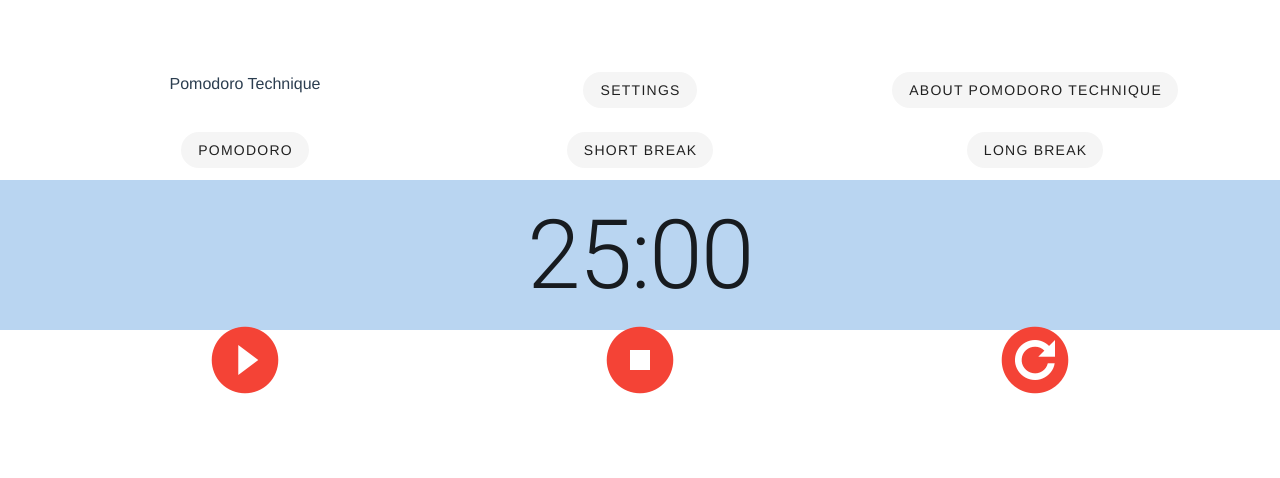
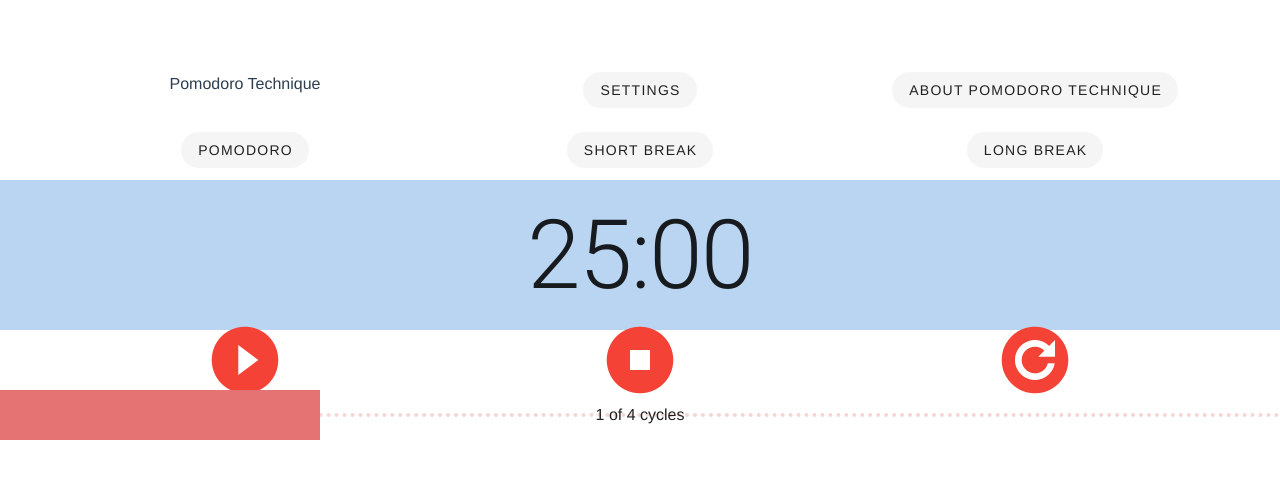
Before and after one commit to ale8jandro/pomodoro-technique, a Vue app: page / in a window 1280 px wide. Shown: the top 478 px of the page. Built offline with nearby package versions, Linux system fonts and the light colour scheme.

Commit message:
Added Breaks Component

```diff
--- a/src/App.vue
+++ b/src/App.vue
@@ -4,6 +4,7 @@
     <PomodoroButtons />
     <Timer />
     <TimerButtons />
+    <Breaks />
     <Shortcuts />
     <TodoList />
   </v-app>
@@ -14,6 +15,7 @@ import Header from '@/components/Header';
 import PomodoroButtons from '@/components/PomodoroButtons';
 import Timer from '@/components/Timer';
 import TimerButtons from '@/components/TimerButtons';
+import Breaks from '@/components/Breaks';
 import Shortcuts from '@/components/Shortcuts';
 import TodoList from '@/components/TodoList';
 
@@ -24,6 +26,7 @@ export default {
     PomodoroButtons,
     Timer,
     TimerButtons,
+    Breaks,
     Shortcuts,
     TodoList,
   },
--- /dev/null
+++ b/src/components/Breaks.vue
@@ -0,0 +1,23 @@
+<template>
+    <v-progress-linear
+      :value="percentage"
+      color="red lighten-2"
+      buffer-value="0"
+      stream
+      height="50"
+    >{{ breaksNumber }} of {{ cycles }} cycles</v-progress-linear>
+</template>
+
+<script>
+import { mapState } from 'vuex';
+
+export default {
+    name: 'Breaks',
+    computed: {
+        ...mapState(['breaksNumber', 'cycles']),
+        percentage() {
+            return (this.breaksNumber/this.cycles) * 100;
+        },
+    },
+}
+</script>
--- a/src/components/Timer.vue
+++ b/src/components/Timer.vue
@@ -1,12 +1,10 @@
 <template>
-    <div>
     <v-progress-linear
         :value="percentage"
         height="150"
         reactive>
         <strong class="display-4">{{ `${minutesFormatted}:${secondsFormatted}` }}</strong>
     </v-progress-linear>
-    </div>
 </template>
 
 <script>
--- a/src/components/TimerButtons.vue
+++ b/src/components/TimerButtons.vue
@@ -80,6 +80,8 @@ export default {
                 this.resetTimer(this.getActualTime());
                 if (this.autoStartPomodoro) {
                     intervalFunction = setInterval(this.decrementSecond, 1000, this.getActualTime());
+                } else {
+                    this.iconPlay = icons.play;
                 }
             }
         },
@@ -91,6 +93,8 @@ export default {
         checkAutoStartBreak() {
             if (this.autoStartBreak) {
                 intervalFunction = setInterval(this.decrementSecond, 1000, this.getActualTime());
+            } else {
+                this.iconPlay = icons.play;
             }
         },
         getActualTime() {
--- a/src/store/index.js
+++ b/src/store/index.js
@@ -11,7 +11,7 @@ export default new Vuex.Store({
     longBreakTime: 15,
     cycles: 4,
     selectedTime: 'pomodoroTime',
-    breaksNumber: 0,
+    breaksNumber: 1,
     autoStartPomodoro: true,
     autoStartBreak: true,
     oneMinuteNotification: false,
@@ -42,7 +42,7 @@ export default new Vuex.Store({
       state.breaksNumber += 1;
     },
     resetBreaksNumber(state) {
-      state.breaksNumber = 0;
+      state.breaksNumber = 1;
     },
   },
   actions: {
```
Lines whose indentation alone changed are shown as unchanged.
